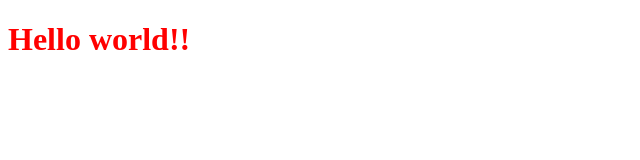
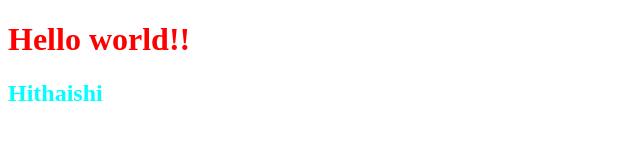
Before and after one commit to HithaishiShetty/gitworkshop, a plain HTML site: page index.html in a window 1280 px wide. Shown: the whole page, without its empty margins (0-640 px from the left). Drawn offline with Linux system fonts and the light colour scheme.

Commit message:
color aqua

```diff
--- a/index.html
+++ b/index.html
@@ -8,5 +8,6 @@
 </head>
 <body>
     <h1>Hello world!!</h1>
+    <h2>Hithaishi</h2>
 </body>
 </html>
--- a/style.css
+++ b/style.css
@@ -1,3 +1,6 @@
 h1{
     color:red;
 }
+h2{
+    color: aqua;
+}
```
